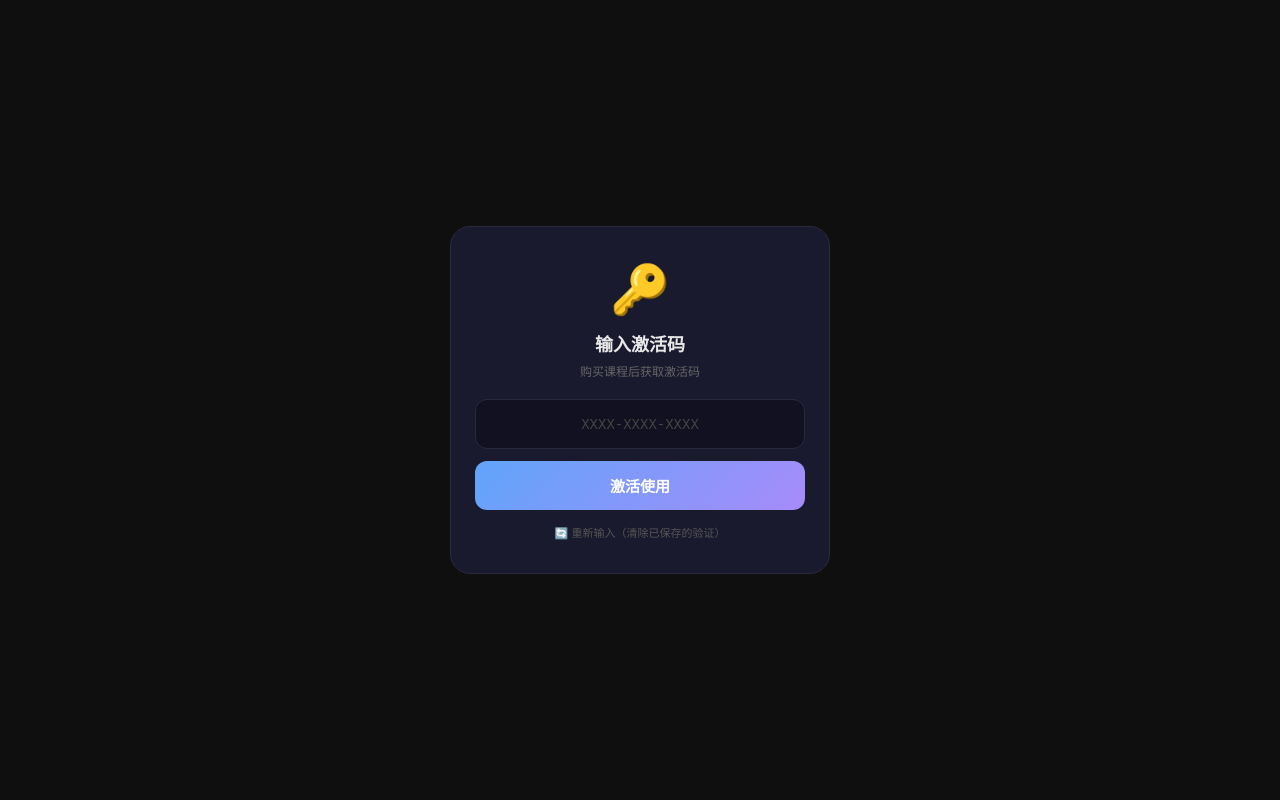
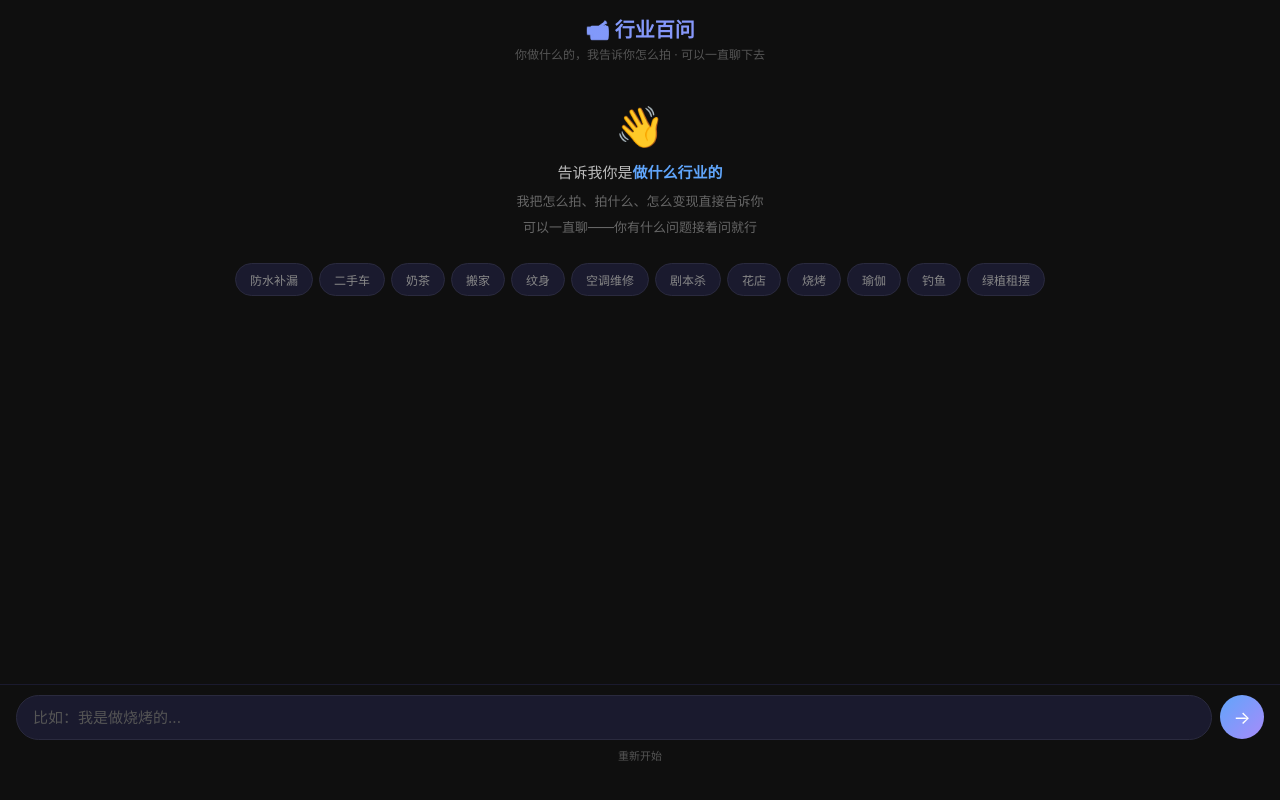
Before and after one commit to zm19970404/video-strategy-generator, a website: page index.html in a window 1280 px wide. Drawn offline with Linux system fonts and the light colour scheme.

Commit message:
fix: CDK门临时绕过—先恢复功能性

```diff
--- a/index.html
+++ b/index.html
@@ -131,7 +131,7 @@ const CDK_INPUT_KEY = 'vg_cdk_input';
 (function checkAccess(){
   const stored = localStorage.getItem(CDK_STORAGE_KEY);
   const savedInput = localStorage.getItem(CDK_INPUT_KEY);
-  if(stored){ document.getElementById('cdkOverlay').classList.add('hidden'); }
+  document.getElementById('cdkOverlay').classList.add('hidden');
   if(savedInput){ document.getElementById('cdkInput').value = savedInput; }
 })();
 
```
